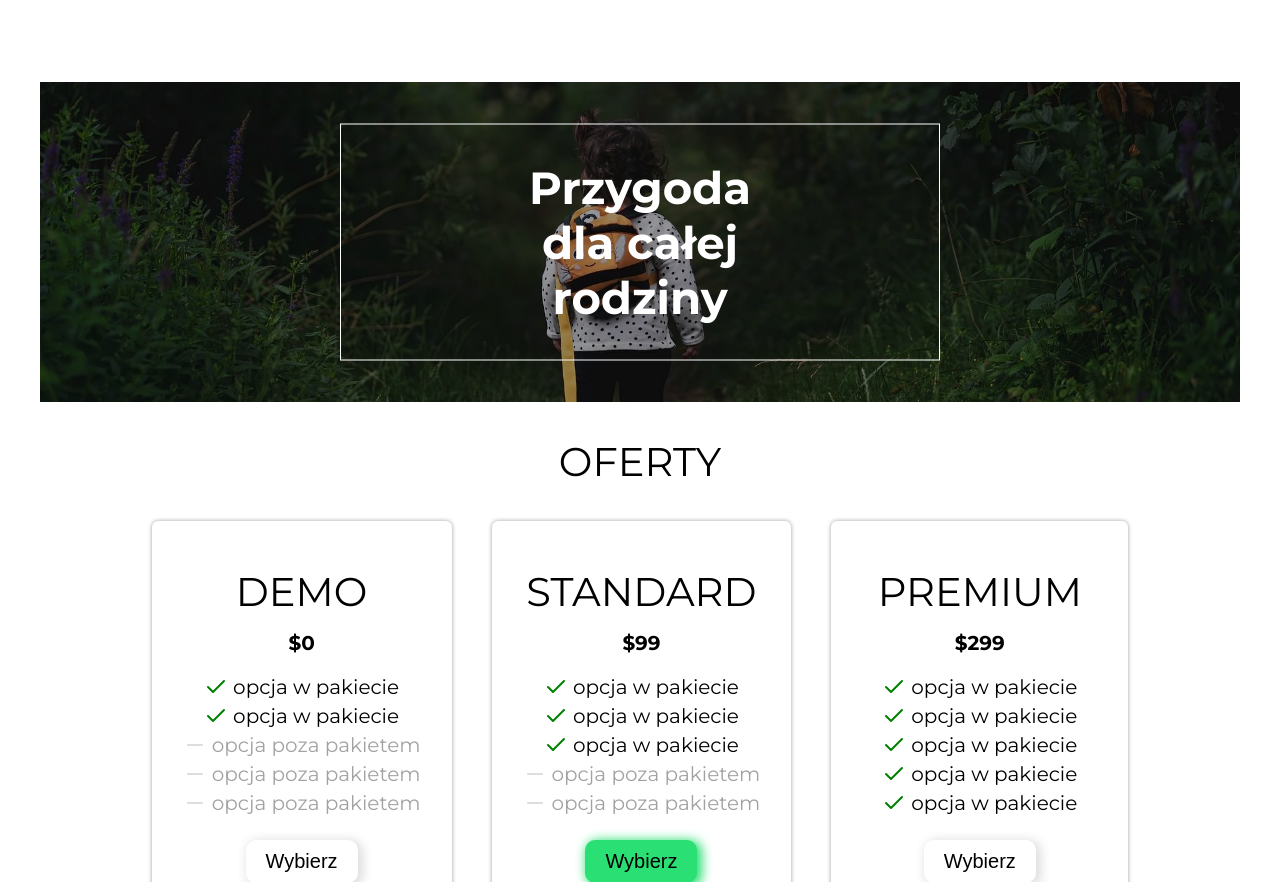
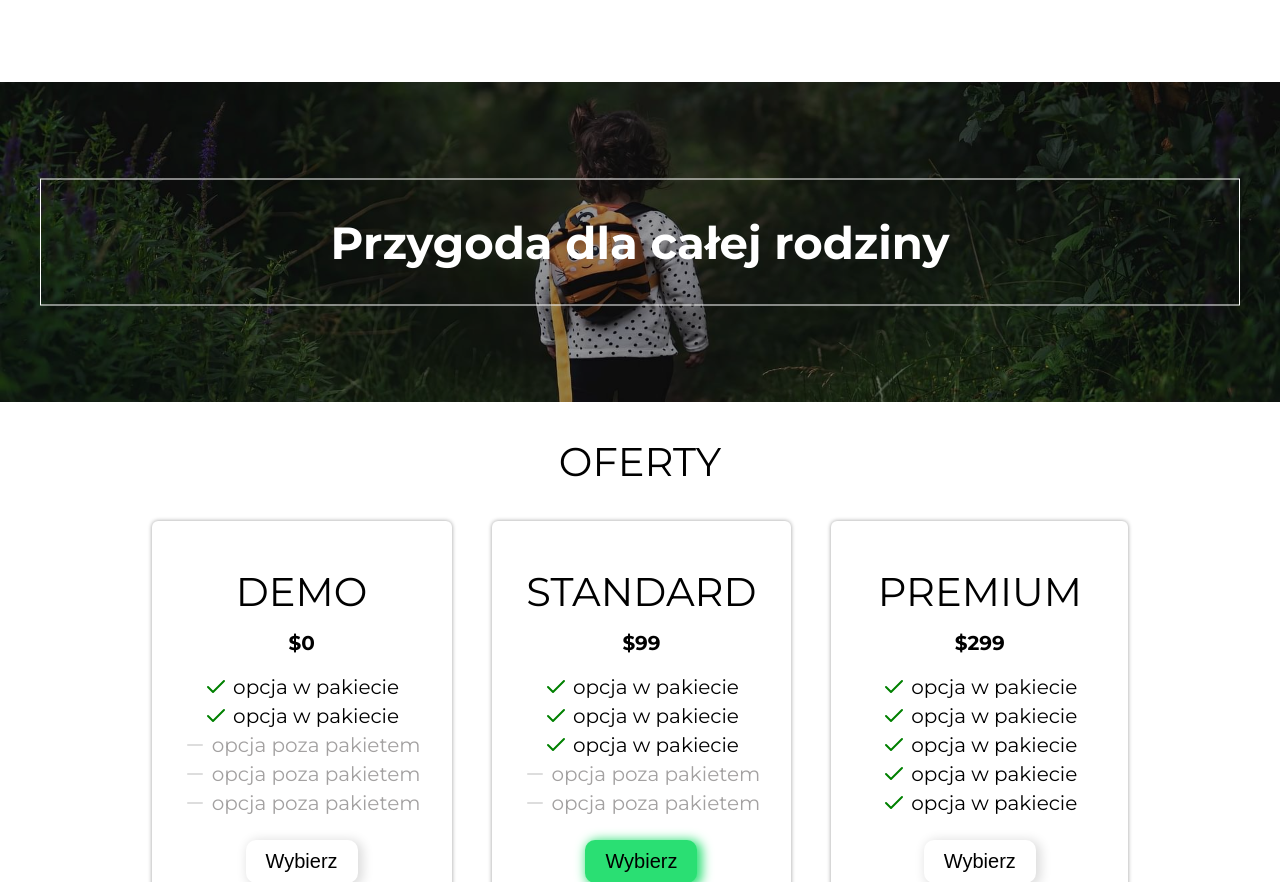
Before and after one commit to TiJun/ForestGroup, a website: page index.html in a window 1280 px wide. Shown: the part 1077-1959 px from the top of the page. Drawn offline with nearby package versions, Linux system fonts and the light colour scheme.

Commit message:
Fixed all issue in W3C validator and added background-attachment to family section image

```diff
--- a/src/sass/_large.scss
+++ b/src/sass/_large.scss
@@ -143,10 +143,16 @@
 			padding: 8rem 0 2rem 0;
 			&__hero-img {
 				height: 40vh;
+				width: 100vw;
+				margin-left: calc(50% - 50vw);
 				background-image: url(../../dist/img/girl-desktop.jpg);
 			}
+			&__hero-bg {
+				width: 100vw;
+				margin-left: calc(50% - 50vw);
+			}
 			&__text {
-				width: 50%;
+				width: 100%;
 				padding: 3.5rem 16rem;
 				font-size: 4.5em;
 			}
--- a/src/sass/style.scss
+++ b/src/sass/style.scss
@@ -187,6 +187,8 @@ body {
 		background-image: url(../../dist/img/girl-mobile.jpg);
 		background-size: cover;
 		background-position: center;
+		background-attachment: fixed;
+
 	}
 	&__hero-bg {
 		position: absolute;
```
Also changed, not shown: dist/css/style.min.css.
